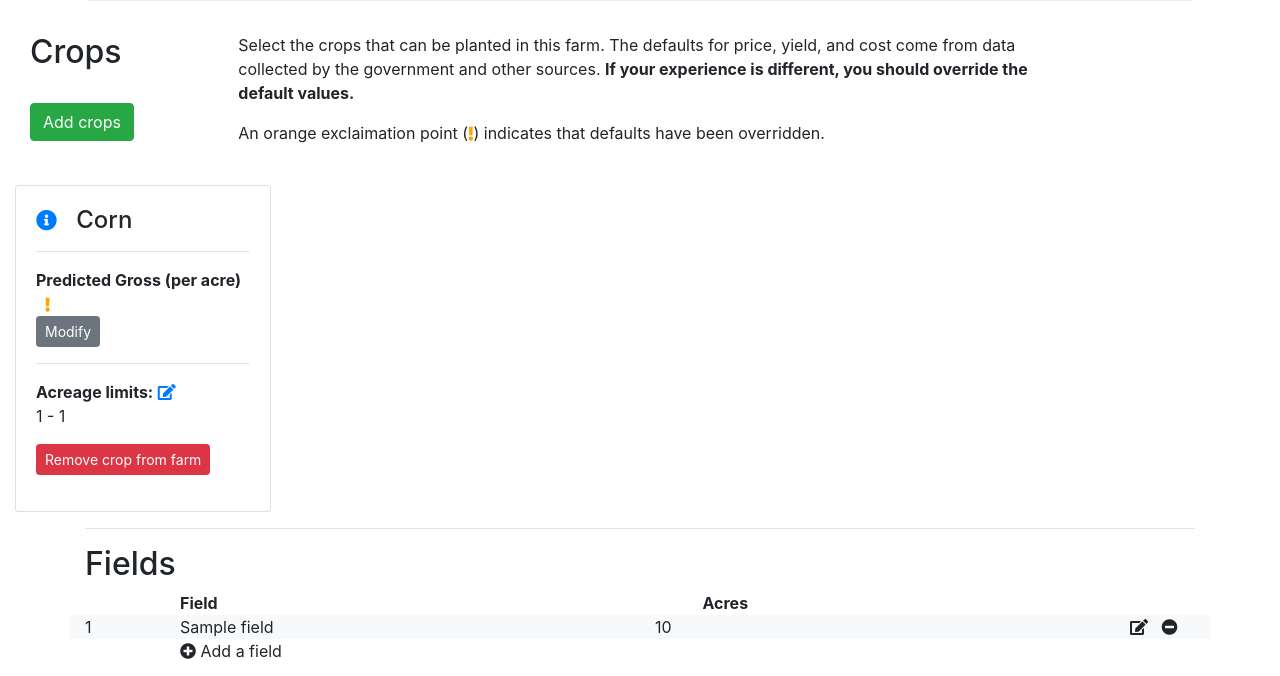
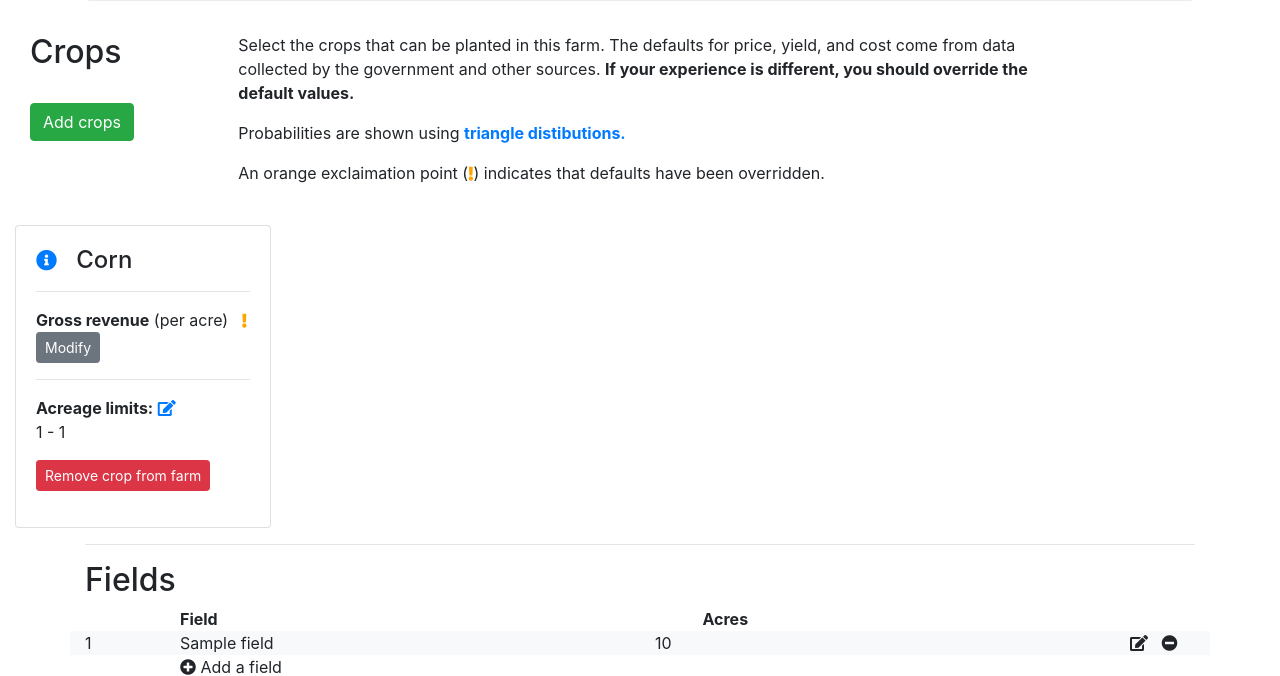
Before and after one commit to vin0110/farmation, a Django app: page /farm/1/ in a window 1280 px wide. Shown: the part 379-1055 px from the top of the page. Run offline with Django 3.2, Linux system fonts and the light colour scheme; a user stored in the database is signed in; data comes from the database, SQL or seed files in the repository; tables that the repository leaves empty hold one stand-in row (values such as "Sample post"); data that the repository does not hold is empty; some libraries are stand-ins or nearby versions.

Commit message:
Added explanation of triangle distros.

```diff
--- a/templates/farm/farm.html
+++ b/templates/farm/farm.html
@@ -128,6 +128,7 @@
         <b>If your experience is different, you should override
         the default values.</b>
       </p>
+      {% include 'triangle-explain.html' %}
       <p size="-1">
         An orange exclaimation point
         (<i class="fas fa-exclamation fa-sm" style="color:orange"></i>)
@@ -154,7 +155,7 @@
         {{ crop.data.name|capfirst }}
       </h4>
       <hr/>
-      <b>Predicted Gross (per acre)</b>
+      <b>Gross revenue</b> (per acre)
       {% if crop.isOverride %}
       &nbsp;
       <i class="fas fa-exclamation fa-sm" style="color:orange"></i>
--- a/templates/optimizer/scenario_details.html
+++ b/templates/optimizer/scenario_details.html
@@ -106,6 +106,7 @@
       <p>
         Set different overrides here to evaluate different scenarios.
       </p>
+      {% include 'triangle-explain.html' %}
       <p size="-1">
         An orange exclaimation point
         (<i class="fas fa-exclamation fa-sm" style="color:orange"></i>)
@@ -127,7 +128,7 @@
         {{ crop.data.name|capfirst }}
       </h4>
       <hr/>
-      <b>Gross revenue (per acre)</b>
+      <b>Gross revenue</b> (per acre)
 
       {% if crop.isOverride %}
       &nbsp;
--- /dev/null
+++ b/templates/triangle-explain.html
@@ -0,0 +1,38 @@
+<p>
+  Probabilities are shown using
+  <a data-toggle="modal" href="#triangleDistro">
+    <b>triangle distibutions.</b>
+  </a>
+</p>
+<!-- Modal -->
+<div class="modal fade" id="triangleDistro" tabindex="-1" role="dialog" aria-labelledby="videoTitleLabel" aria-hidden="true">
+  <div class="modal-dialog" role="document">
+    <div class="modal-content">
+      <div class="modal-header">
+        <h5 class="modal-title" id="editName">
+          Triangle distibution
+        </h5>
+        <button type="button" class="close" data-dismiss="modal" aria-label="Close">
+          <span aria-hidden="true">&times;</span>
+        </button>
+      </div>
+      <div class="modal-body">
+        <p>
+          The probability of price, yield, and revenue is model
+          using a <i>triangle distribution</i>, where the
+          <i>minimum</i> and <i>maximum</i> predictions are the base
+          of the triangle.
+          The height of the triangle shows the likelihood of the
+          value on the x-axis.
+          The <i>peak</i> of the triangle is the most likely value
+          (not the average or expected value).
+          On gross distributions, a vertical line shows cost.
+        </p>
+      </div>
+      <div class="modal-footer">
+        <button type="button" class="btn btn-secondary" data-dismiss="modal">Cancel</button>
+      </div>
+    </div>
+  </div>
+</div>
+{# end modal #}
```
